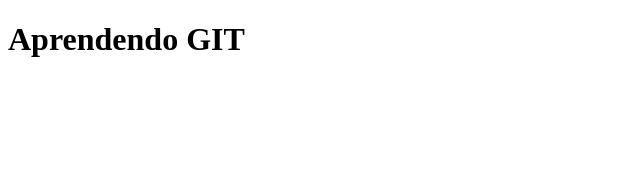
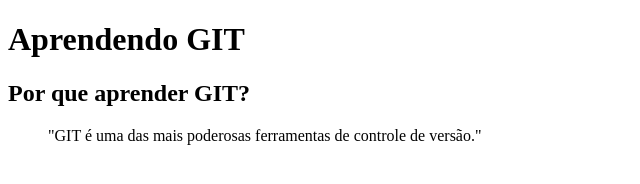
Before and after one commit to lgbteixeira/curso-git, a plain HTML site: page index.html in a window 1280 px wide. Shown: the whole page, without its empty margins (0-640 px from the left). Drawn offline with Linux system fonts and the light colour scheme.

Commit message:
Cabeçalho

```diff
--- a/index.html
+++ b/index.html
@@ -6,5 +6,9 @@
   </head>
   <body>
     <h1>Aprendendo GIT</h1>
+    <h2>Por que aprender GIT?</h2>
+    <blockquote>
+      "GIT é uma das mais poderosas ferramentas de controle de versão."
+    </blockquote>
   </body>
 </html>
```
